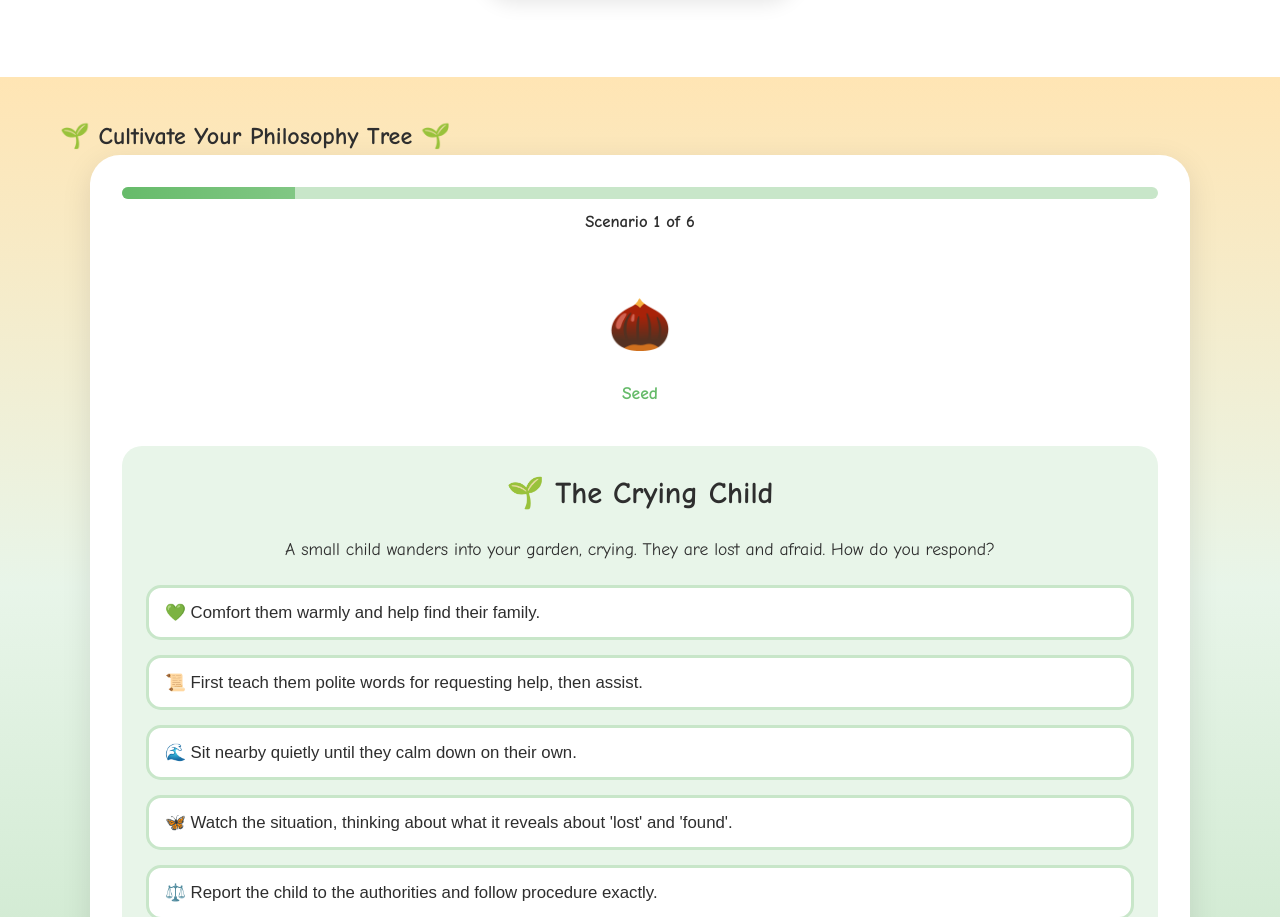
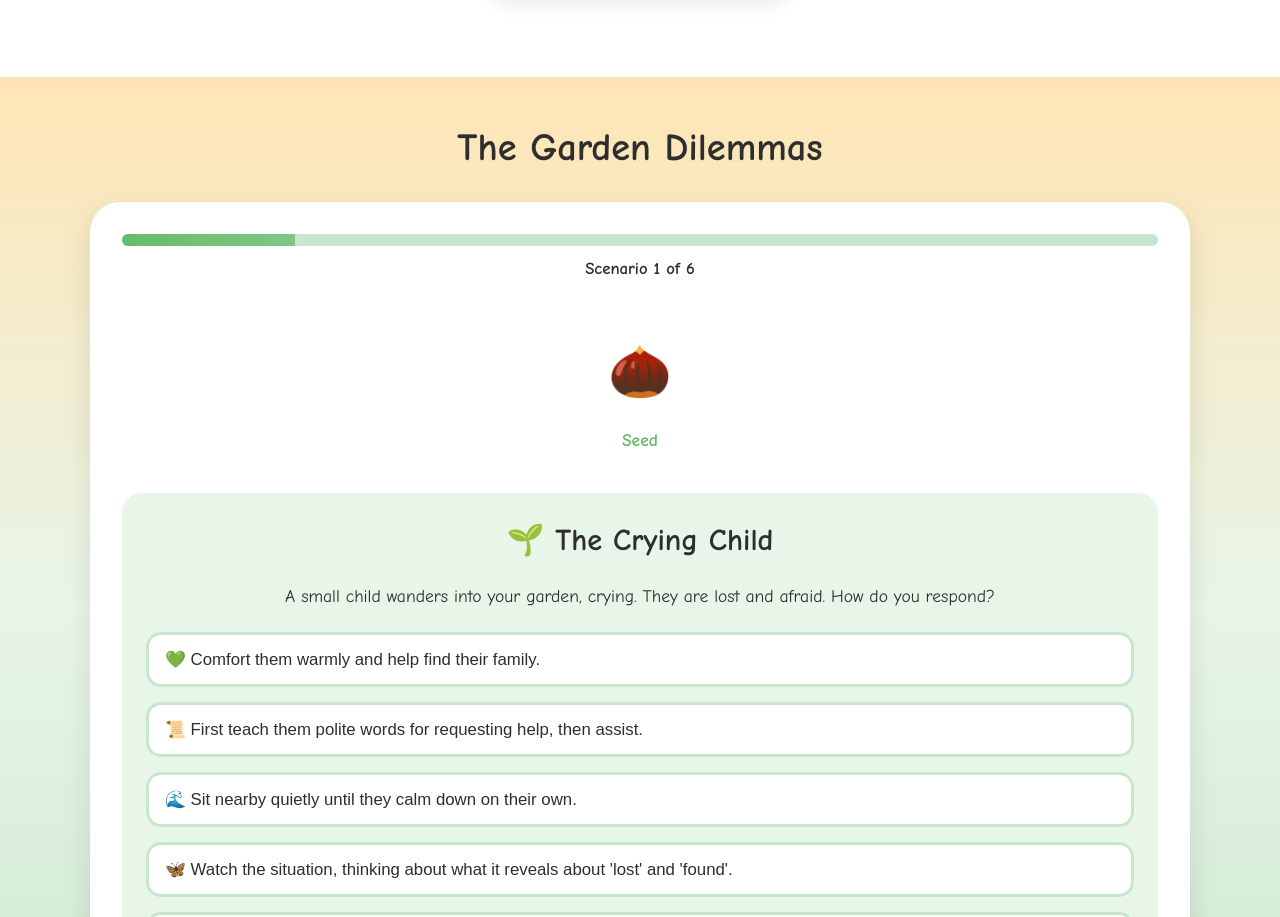
Before and after one commit to LotusNasser1/GENED1090-Final-Project, a plain HTML site: page index.html in a window 1280 px wide. Shown: the part 1597-2514 px from the top of the page. Drawn offline with Linux system fonts and the light colour scheme.

Commit message:
add title

```diff
--- a/index.html
+++ b/index.html
@@ -69,7 +69,7 @@
     <!-- QUIZ / STORY SECTION -->
     <section id="quiz" class="story-section">
         <div class="container">
-            <h2>🌱 Cultivate Your Philosophy Tree 🌱</h2>
+             <h2 class="quiz-title">The Garden Dilemmas</h2>
             <div class="story-area">
                 <!-- Progress Indicator -->
                 <div class="story-progress">
--- a/styles.css
+++ b/styles.css
@@ -341,6 +341,14 @@ body {
 .progress-text {
     font-size: 1.05rem;
     color: var(--text-dark);
+    font-weight: bold;
+}
+
+.quiz-title {
+    text-align: center;
+    font-size: 2.4rem;
+    color: var(--text-dark);
+    margin-bottom: 1.5rem;
     font-weight: bold;
 }
 
```
